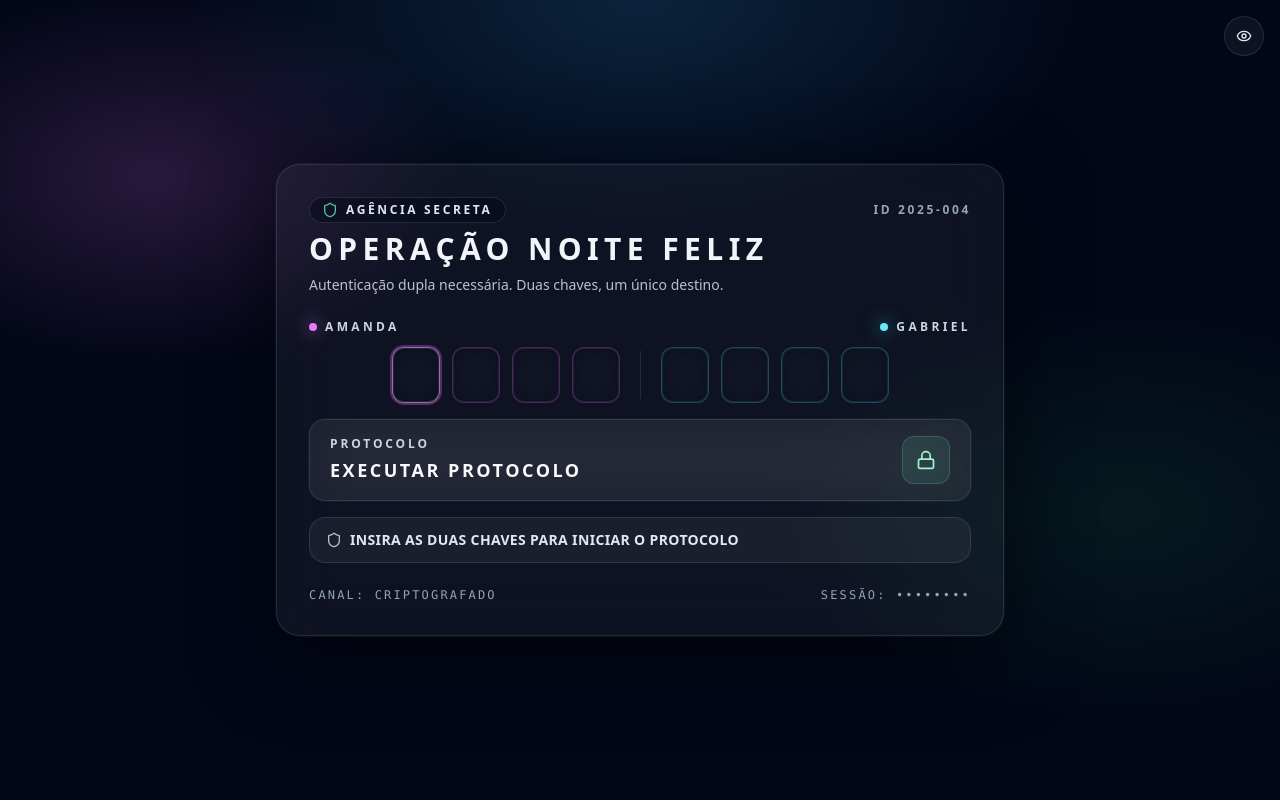
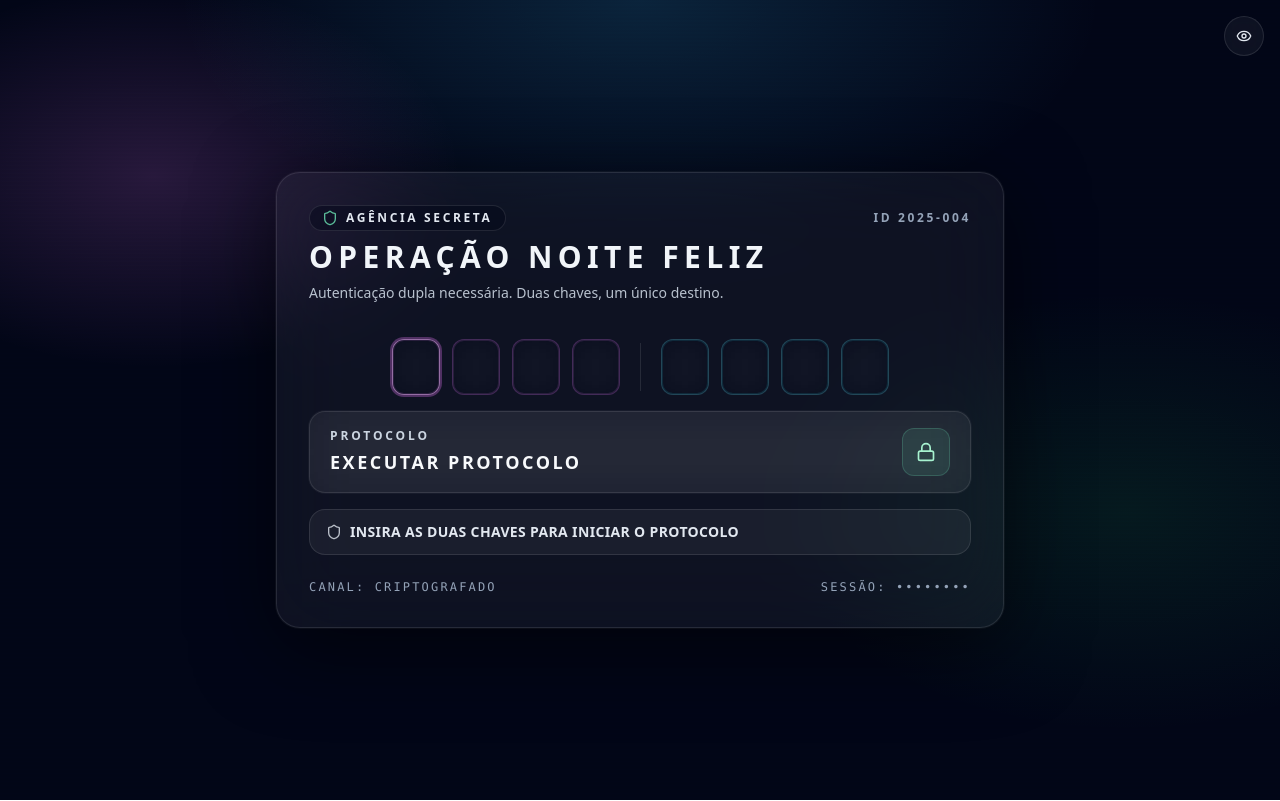
Before and after one commit to thaianandreia/double-access-protocol-2025, a React (Vite) app: page / in a window 1280 px wide. Built offline with nearby package versions, Linux system fonts and the light colour scheme.

Commit message:
commit novo teste

```diff
--- a/src/SecretAgencyAccessScreen.tsx
+++ b/src/SecretAgencyAccessScreen.tsx
@@ -241,14 +241,7 @@ export default function SecretAgencyAccessScreen() {
             <div className="grid gap-4">
               <div className="grid gap-3">
                 <div className="flex items-center justify-between gap-3 text-xs font-semibold tracking-[0.28em] text-slate-300">
-                  <span className="inline-flex items-center gap-2">
-                    <span className="h-2 w-2 rounded-full bg-fuchsia-400 shadow-[0_0_18px_rgba(232,121,249,0.9)]" />
-                    AMANDA
-                  </span>
-                  <span className="inline-flex items-center gap-2">
-                    <span className="h-2 w-2 rounded-full bg-cyan-300 shadow-[0_0_18px_rgba(34,211,238,0.9)]" />
-                    GABRIEL
-                  </span>
+
                 </div>
 
                 <div className="flex flex-wrap items-center justify-center gap-3 sm:gap-4">
```
